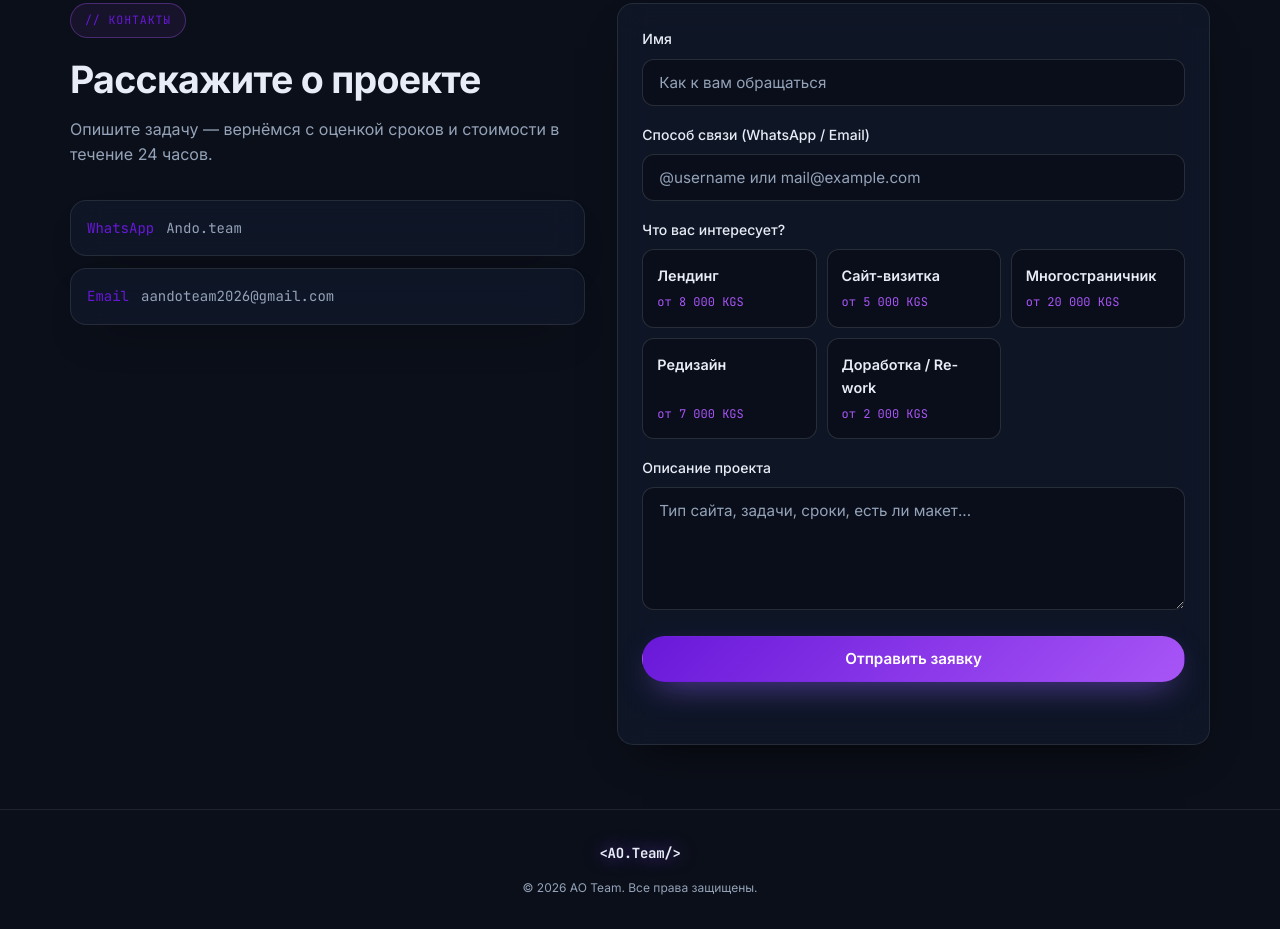
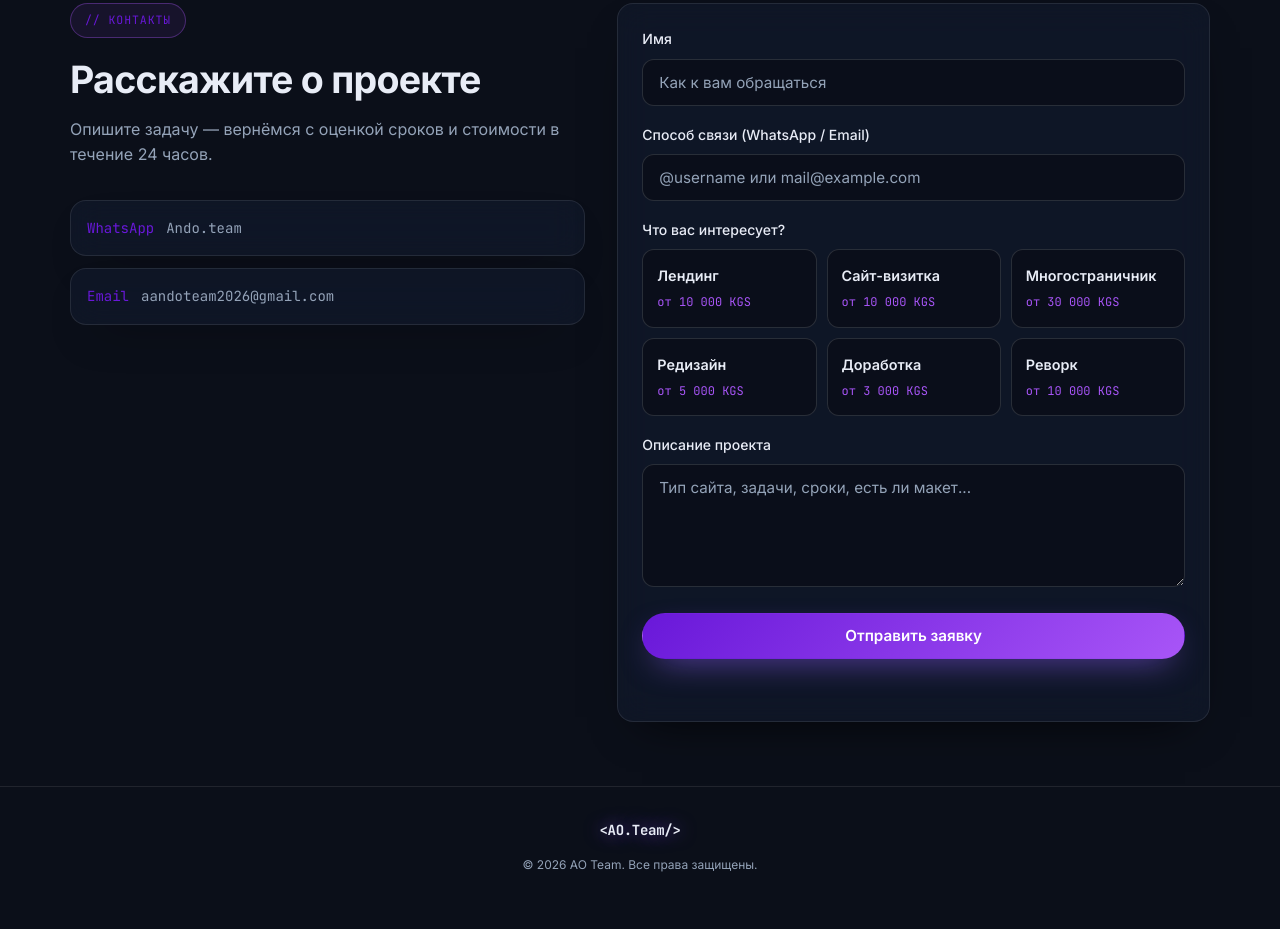
Before and after one commit to AzaFrontDev/A-O-Team, a website: page index.html in a window 1280 px wide. Shown: the part 2989-3918 px from the top of the page. After the commit the page ends 3895 px from the top, so only its background shows below. Drawn offline with Linux system fonts and the light colour scheme.

Commit message:
Update index.html

```diff
--- a/index.html
+++ b/index.html
@@ -352,35 +352,42 @@
       <label class="form__service-card">
         <input type="radio" name="service" value="Лендинг" required>
         <span class="form__service-title">Лендинг</span>
-        <span class="form__service-price">от 8 000 KGS</span>
+        <span class="form__service-price">от 10 000 KGS</span>
       </label>
     </li>
     <li>
       <label class="form__service-card">
         <input type="radio" name="service" value="Сайт-визитка">
         <span class="form__service-title">Сайт-визитка</span>
-        <span class="form__service-price">от 5 000 KGS</span>
+        <span class="form__service-price">от 10 000 KGS</span>
       </label>
     </li>
     <li>
       <label class="form__service-card">
         <input type="radio" name="service" value="Многостраничник">
         <span class="form__service-title">Многостраничник</span>
-        <span class="form__service-price">от 20 000 KGS</span>
+        <span class="form__service-price">от 30 000 KGS</span>
       </label>
     </li>
     <li>
       <label class="form__service-card">
         <input type="radio" name="service" value="Редизайн">
         <span class="form__service-title">Редизайн</span>
-        <span class="form__service-price">от 7 000 KGS</span>
+        <span class="form__service-price">от 5 000 KGS</span>
       </label>
     </li>
     <li>
       <label class="form__service-card">
-        <input type="radio" name="service" value="Доработка / Re-work">
-        <span class="form__service-title">Доработка / Re-work</span>
-        <span class="form__service-price">от 2 000 KGS</span>
+        <input type="radio" name="service" value="Доработка">
+        <span class="form__service-title">Доработка</span>
+        <span class="form__service-price">от 3 000 KGS</span>
+      </label>
+    </li>
+    <li>
+      <label class="form__service-card">
+        <input type="radio" name="service" value="Реворк">
+        <span class="form__service-title">Реворк</span>
+        <span class="form__service-price">от 10 000 KGS</span>
       </label>
     </li>
   </ul>
```
